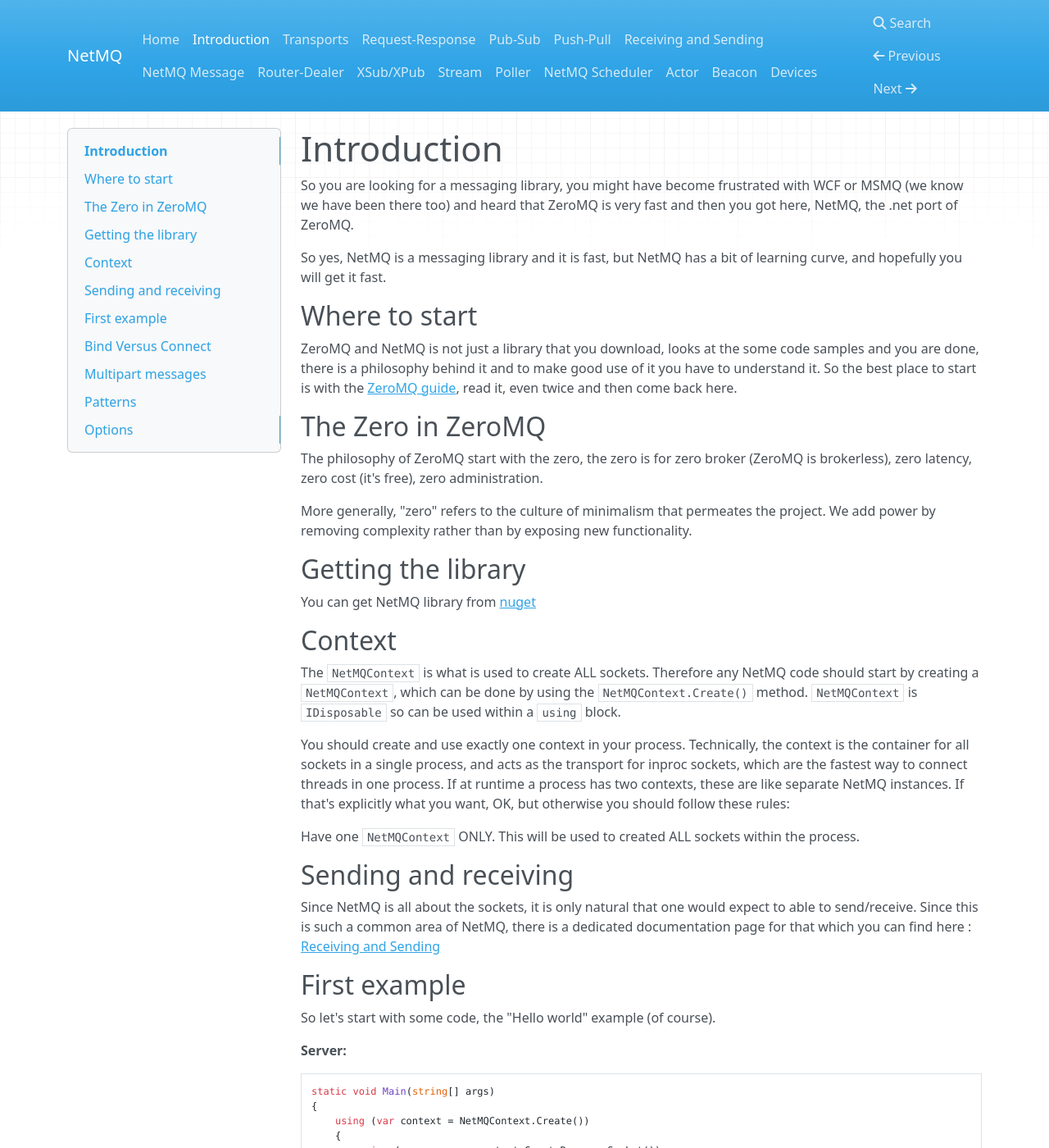
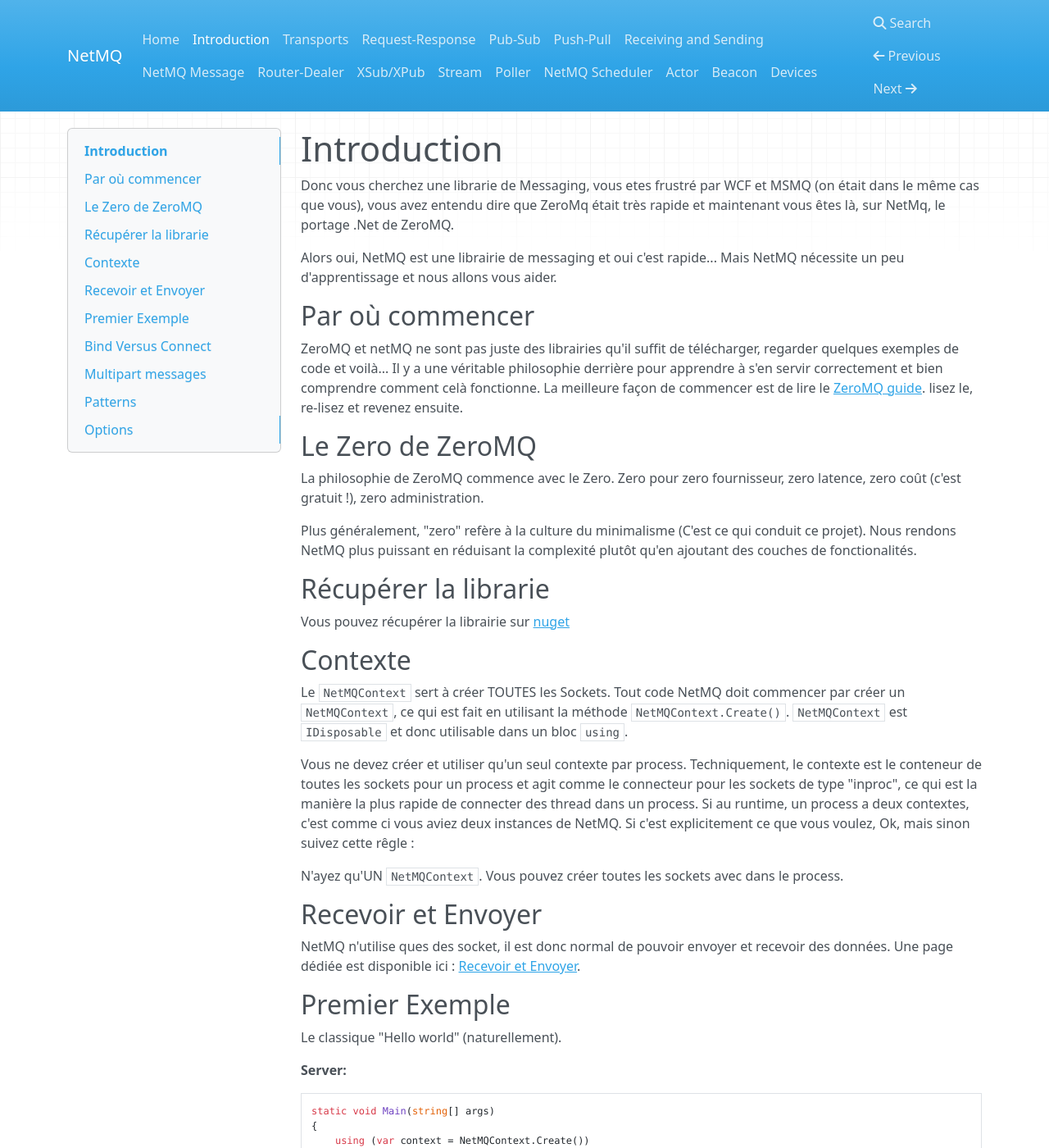
Before and after one commit to NetMQ/Docs-French, an MkDocs documentation site: the page built from docs/introduction.md, in a window 1280 px wide and 1400 px high. Shown: the whole window at 82% size. Built offline with MkDocs 1.6.1, drawn with Linux system fonts in a browser that asks for light colours; nearby versions of some CDN libraries; old or Windows-style settings are respelled for this version of MkDocs; some of the changed text lies outside the part shown.

Commit message:
Update introduction.md

```diff
--- a/docs/introduction.md
+++ b/docs/introduction.md
@@ -1,43 +1,46 @@
 Introduction
 =====
 
-So you are looking for a messaging library, you might have become frustrated with WCF or MSMQ (we know we have been there too) and heard that ZeroMQ is very fast and then you got here, NetMQ, the .net port of ZeroMQ.
+Donc vous cherchez une librarie de Messaging, vous etes frustré par WCF et MSMQ (on était dans le même cas que vous), vous avez entendu dire que ZeroMq était très rapide et maintenant vous êtes là, sur NetMq, le portage .Net de ZeroMQ.
 
-So yes, NetMQ is a messaging library and it is fast, but NetMQ has a bit of learning curve, and hopefully you will get it fast.
-
-## Where to start
-
-ZeroMQ and NetMQ is not just a library that you download, looks at the some code samples and you are done, there is a philosophy behind it and to make good use of it you have to understand it. So the best place to start is with the <a href="http://zguide.zeromq.org/page:all" target="_blank">ZeroMQ guide</a>, read it, even twice and then come back here.
-
-## The Zero in ZeroMQ
-
-The philosophy of ZeroMQ start with the zero, the zero is for zero broker (ZeroMQ is brokerless), zero latency, zero cost (it's free), zero administration.
-
-More generally, "zero" refers to the culture of minimalism that permeates the project. We add power by removing complexity rather than by exposing new functionality.
-
-## Getting the library
-
-You can get NetMQ library from <a href="https://nuget.org/packages/NetMQ/" target="_blank">nuget</a>
+Alors oui, NetMQ est une librairie de messaging et oui c'est rapide... Mais NetMQ nécessite un peu d'apprentissage et nous allons vous aider.
 
 
-## Context
+## Par où commencer
 
-The <code>NetMQContext</code> is what is used to create ALL sockets. Therefore any NetMQ code should start by creating a <code>NetMQContext</code>, which can be done by using the <code>NetMQContext.Create()</code> method. <code>NetMQContext</code> is <code>IDisposable</code> so can be used within a <code>using</code> block.
+ZeroMQ et netMQ ne sont pas juste des librairies qu'il suffit de télécharger, regarder quelques exemples de code et voilà...
+Il y a une véritable philosophie derrière pour apprendre à s'en servir correctement et bien comprendre comment celà fonctionne. La meilleure façon de commencer est de lire le <a href="http://zguide.zeromq.org/page:all" target="_blank">ZeroMQ guide</a>. lisez le, re-lisez et revenez ensuite.
 
-You should create and use exactly one context in your process. Technically, the context is the container for all sockets in a single process, and acts as the transport for inproc sockets, which are the fastest way to connect threads in one process. If at runtime a process has two contexts, these are like separate NetMQ instances. If that's explicitly what you want, OK, but otherwise you should follow these rules:
+## Le Zero de ZeroMQ
 
-Have one <code>NetMQContext</code> ONLY. This will be used to created ALL sockets within the process.
+La philosophie de ZeroMQ commence avec le Zero. Zero pour zero fournisseur, zero latence, zero coût (c'est gratuit !), zero administration.
+
+Plus généralement, "zero" refère à la culture du minimalisme (C'est ce qui conduit ce projet). Nous rendons NetMQ plus puissant en réduisant la complexité plutôt qu'en ajoutant des couches de fonctionalités.
+
+## Récupérer la librarie
+
+Vous pouvez récupérer la librairie sur <a href="https://nuget.org/packages/NetMQ/" target="_blank">nuget</a>
 
 
-## Sending and receiving
+## Contexte
 
-Since NetMQ is all about the sockets, it is only natural that one would expect to able to send/receive. Since this is such a common area of NetMQ, there is a dedicated documentation page for that which you can find here : <a href="http://netmq.readthedocs.org/en/latest/receiving-sending/">Receiving and Sending</a>
+Le <code>NetMQContext</code> sert à créer TOUTES les Sockets. Tout code NetMQ doit commencer par créer un <code>NetMQContext</code>, ce qui est fait en utilisant la méthode <code>NetMQContext.Create()</code>. <code>NetMQContext</code> est <code>IDisposable</code> et donc utilisable dans un bloc <code>using</code>.
+
+Vous ne devez créer et utiliser qu'un seul contexte par process. Techniquement, le contexte est le conteneur de toutes les sockets pour un process et agit comme le connecteur pour les sockets de type "inproc", ce qui est la manière la plus rapide de connecter des thread dans un process. Si au runtime, un process a deux contextes, c'est comme ci vous aviez deux instances de NetMQ. Si c'est explicitement ce que vous voulez, Ok, mais sinon suivez cette rêgle :
+
+N'ayez qu'UN <code>NetMQContext</code>. Vous pouvez créer toutes les sockets avec dans le process.
+
+
+## Recevoir et Envoyer
+
+NetMQ n'utilise ques des socket, il est donc normal de pouvoir envoyer et recevoir des données.
+Une page dédiée est disponible ici : <a href="http://netmq.readthedocs.org/en/latest/receiving-sending/">Recevoir et Envoyer</a>.
 
 
 
-## First example
+## Premier Exemple
 
-So let's start with some code, the "Hello world" example (of course).
+Le classique "Hello world" (naturellement).
 
 **Server:**
 
@@ -65,7 +68,7 @@ So let's start with some code, the "Hello world" example (of course).
         }
     }
 
-The server create a socket of type response (you can read more on the reqeust-response chapter), bind it to port 5555 and wait for messages. You can also see that we have zero configuration, we just sending strings. NetMQ can send much more than strings, but NetMQ doesn't come with any serialization feature and you have to do it by hand, but you will learn some cool tricks for that (Multi part messages).
+Le serveur crée une socket de type "response" (vous pouvez en savoir plus dans le chapitre request-response), la bind au port 5555 et attend des messages. Il n'y a pas de configuration. Le server renvoi une String. NetMQ peut renvoyer autre chose que des String, mais il ne fait pas automatiquement de sérialization. Vous devez le faire vous-même mais vous verrez plus tard quelques petites astuces (les messages Multi Part).
 
 **Client:**
 
@@ -89,11 +92,12 @@ The server create a socket of type response (you can read more on the reqeust-re
         }
     }
 
-The client create a socket of type response, connect and start sending messages.
+Le client créée une socket de type "request", se connecte et commence a envoyer des messages.
 
-Both the sending and receive methods are blocking, for the receive it is simple, if there are no messages the method will block, for sending it is more complicated and depends on the socket type. In request socket type if the high watermark is reached or no peer is connected the method will block.
+Les méthodes d'envoi et de réception sont bloquantes. Pour la réception, c'est simple : s'il n y a pas de messages, on attend.
+Pour l'envoi, c'est plus compliqué et celà dépend du type de socket. Dans une socket de type "request", la méthode bloque jusqu'a ce que toute les données soit envoyées. Si aucune socket "response" n'est connectée, la méthode bloque jusqu'a ce qu'une socket recoive le message et renvoi une réponse.
 
-You can however call receive or send with the <code>DontWait</code> flag to avoid the waiting, make sure to wrap the send or receive with try and catch the <code>AgainException</code>, like so:
+Néanmoins vous pouvez appeller ces méthodes avec le paramêtre <code>DontWait</code> pour ne pas attendre. N'oubliez pas d'encapsuler l'appel par un try-catch sur l'exception <code>AgainException</code>, comme celà :
 
     try
     {
@@ -108,18 +112,19 @@ You can however call receive or send with the <code>DontWait</code> flag to avoi
 
 ## Bind Versus Connect
 
-In the above you may have noticed that the *Server* used *Bind* while the *Client* used *Connect*, why is this, and what is the difference?
+Dans l'exemple précédent, vous avez surement remarqué que le *Server* utilise *Bind* alors que le *Client* utilise *Connect*. Pourquoi ? Quelle est la différence ?
 
-ZeroMQ creates queues per underlying connection, e.g. if your socket is connected to 3 peer sockets there are 3 messages queues.
+ZeroMQ crée une file d'attente de message (Queue) par connection. Exemple, si votre socket est connectés à trois autres sockets, il y a 3 files d'attentes de message.
 
-With bind, you allow peers to connect to you, thus you don't know how many peers there will be in the future and you cannot create the queues in advance. Instead, queues are created as individual peers connect to the bound socket.
+Avec Bind, vous autorisez les autres socket à se connecter à vous. Comme vous ne pouvez pas savoir combien de socket vont se connecter dans le futur, vous ne pouvez pas créer ces files d'attentes en avance. Elles sont donc créées à chaque fois qu'une socket clientes se connecte à vous.
 
-With connect, ZeroMQ knows that there's going to be at least a single peer and thus it can create a single queue immediately. This applies to all socket types except ROUTER, where queues are only created after the peer we connect to has acknowledge our connection.
+Avec Connect, ZeroMQ sait qu'une seule files d'attentes est à créer par connection. Ceci s'applique sur tous les type de socket à l'exception de la socket de type "ROUTER". Dans ce cas, les files d'attentes ne sont créées qu'après avoir reçus un accusé de connection de la part de la socket ou l'on se connect.
 
-Consequently, when sending a message to bound socket with no peers, or a ROUTER with no live connections, there's no queue to store the message to.
+Donc envoyer un message sur une socket ou personnes n'est lié (bind) où sur une socket ROUTER ou aucune connection n'est active ne crée pas de file d'attente pour stocker les messages.
 
-When should I use bind and when connect?
+Quand dois je utiliser Bind et quand dois je utiliser Connect ?
 
+En rêgle générale :
 As a very general advice: use bind on the most stable points in your architecture and connect from the more volatile endpoints. For request/reply the service provider might be point where you bind and the client uses connect. Like plain old TCP.
 
 If you can't figure out which parts are more stable (i.e. peer-to-peer) think about a stable device in the middle, where boths sides can connect to.
```
